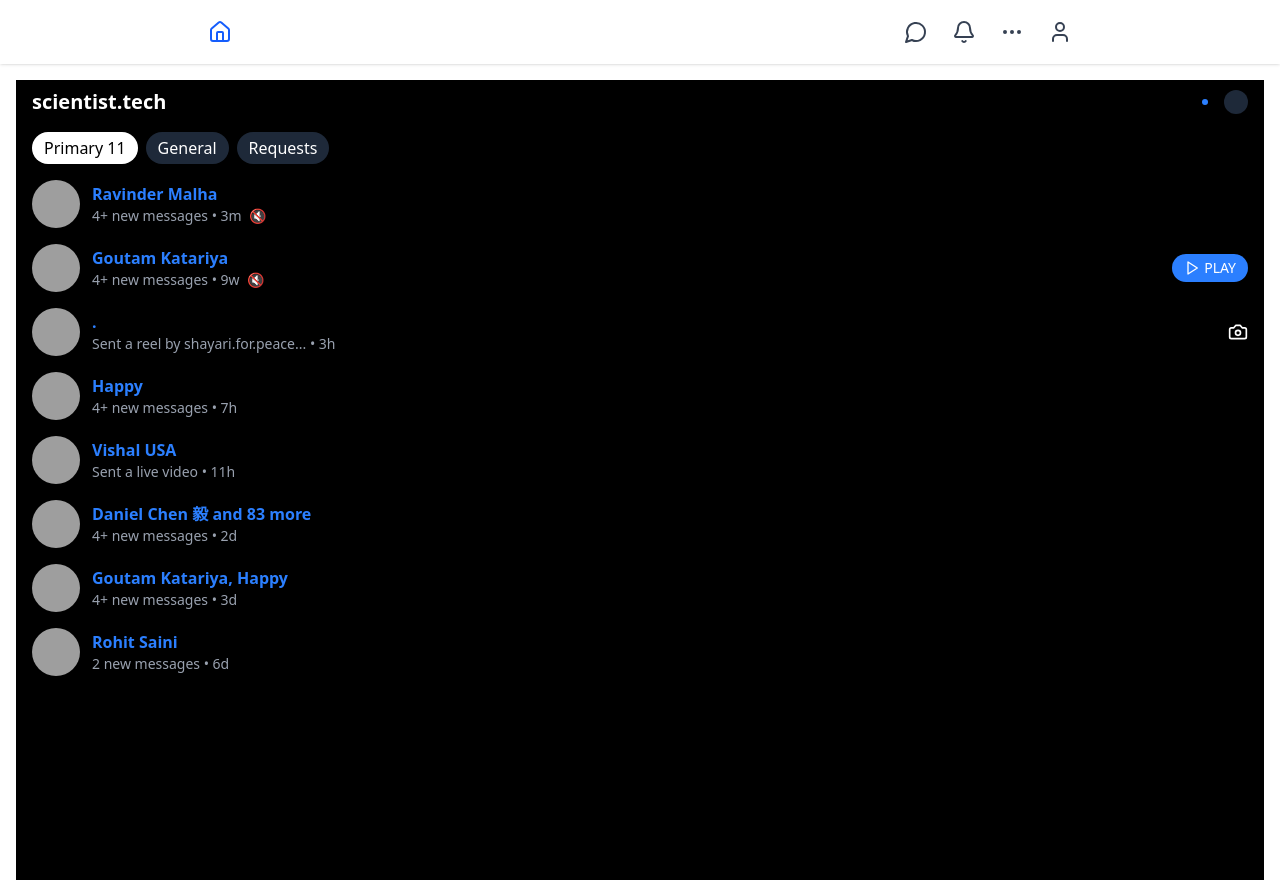
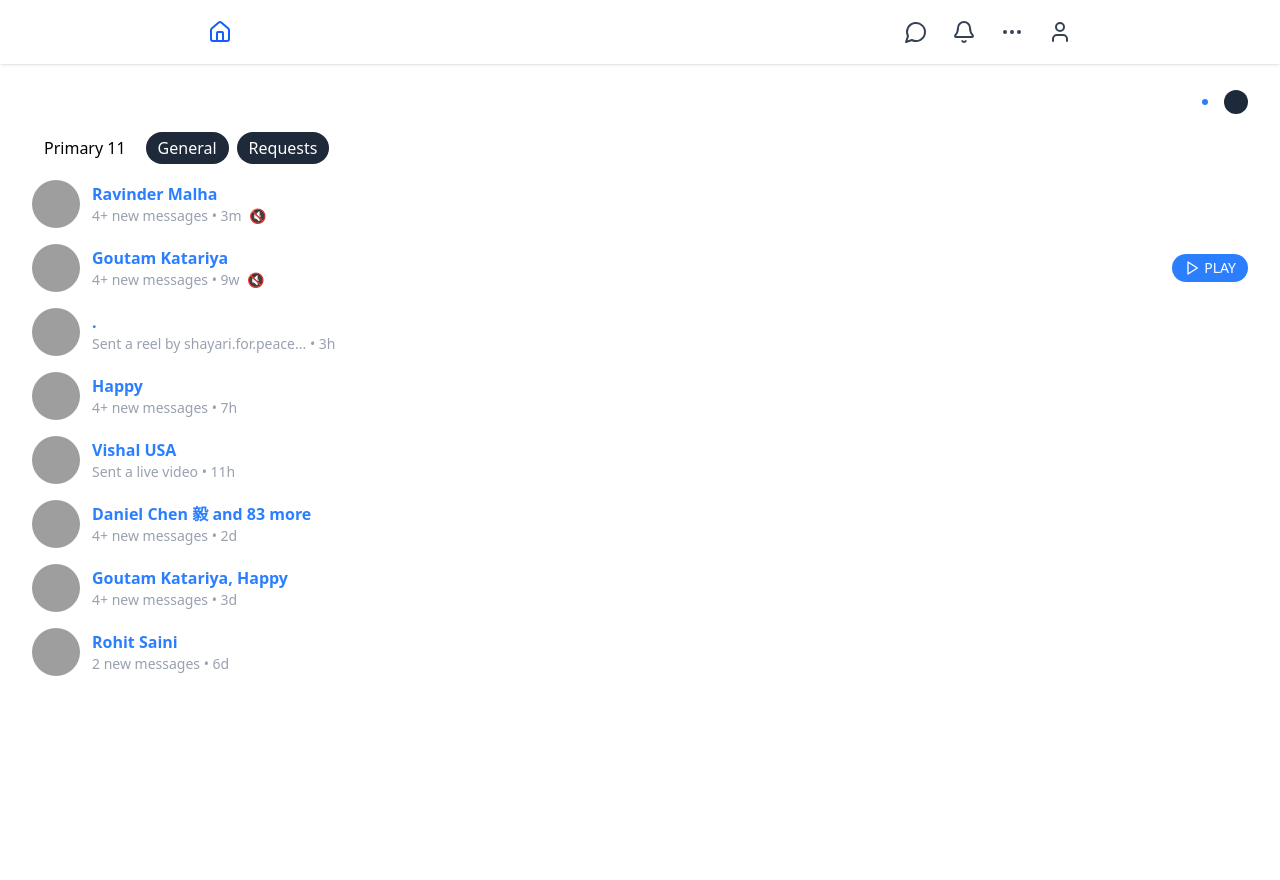
Before and after one commit to rohitsaini81/dating-app, a React (Vite) app in the folder frontend/: page /app/chat in a window 1280 px wide. Built offline with nearby package versions, Linux system fonts and the light colour scheme; no server answers; grey boxes are pictures that could not be loaded.

Commit message:
Update Chat.jsx

```diff
--- a/frontend/src/pages/Chat.jsx
+++ b/frontend/src/pages/Chat.jsx
@@ -4,7 +4,7 @@ const messages = [ { name: "Ravinder Malha", time: "3m", msg: "4+ new messages",
 
 export default function Chat() { const [activeTab, setActiveTab] = useState("Primary");
 
-return ( <div className="bg-black text-white min-h-screen px-4 py-2"> <div className="flex items-center justify-between mb-4"> <h1 className="text-xl font-bold">scientist.tech</h1> <div className="flex items-center gap-4"> <div className="w-1.5 h-1.5 bg-blue-500 rounded-full" /> <div className="w-6 h-6 bg-gray-800 rounded-full" /> </div> </div>
+return ( <div className="text-white min-h-screen px-4 py-2"> <div className="flex items-center justify-between mb-4"> <h1 className="text-xl font-bold">scientist.tech</h1> <div className="flex items-center gap-4"> <div className="w-1.5 h-1.5 bg-blue-500 rounded-full" /> <div className="w-6 h-6 bg-gray-800 rounded-full" /> </div> </div>
 
 <div className="flex gap-2 mb-4">
     {['Primary', 'General', 'Requests'].map(tab => (
```
